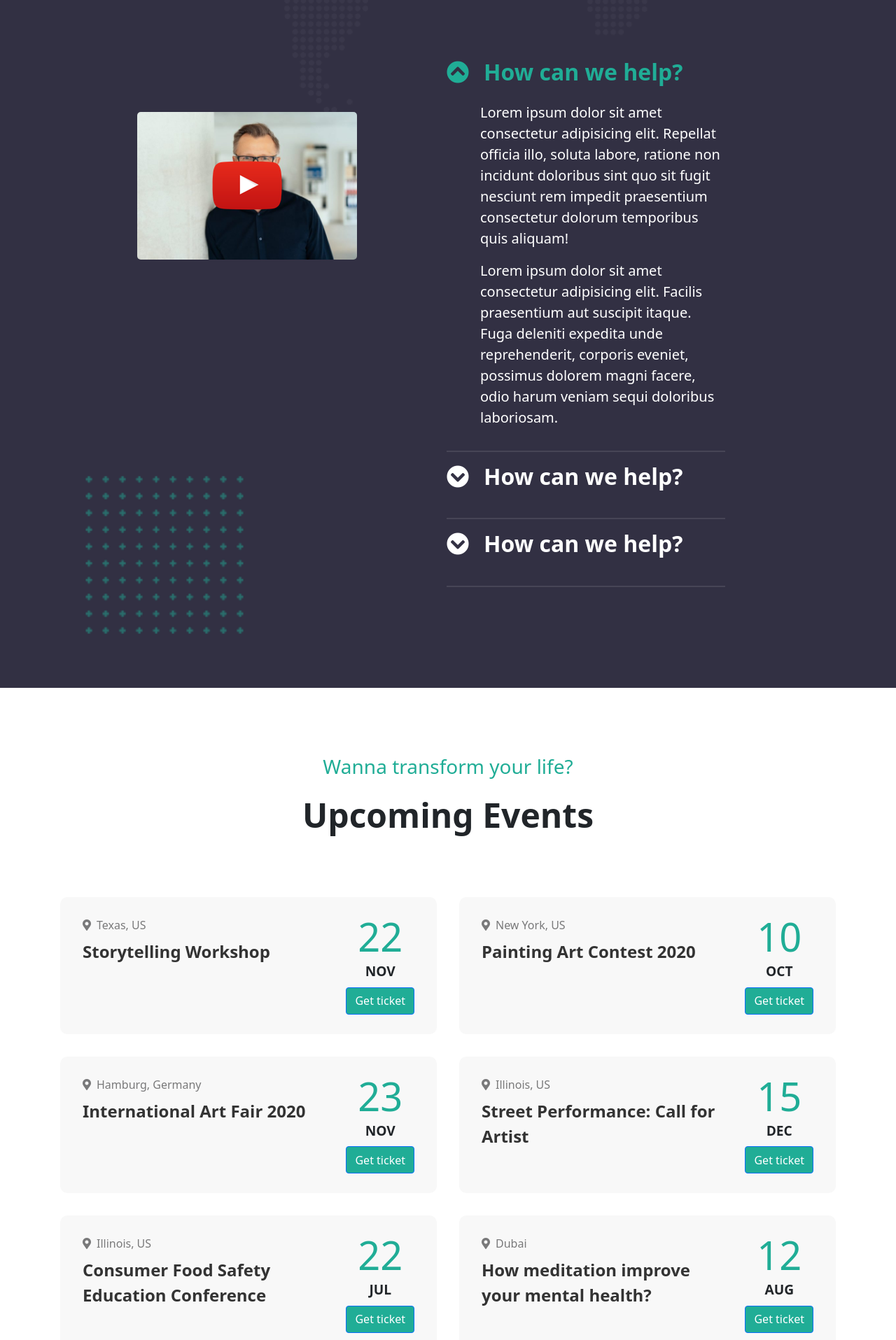
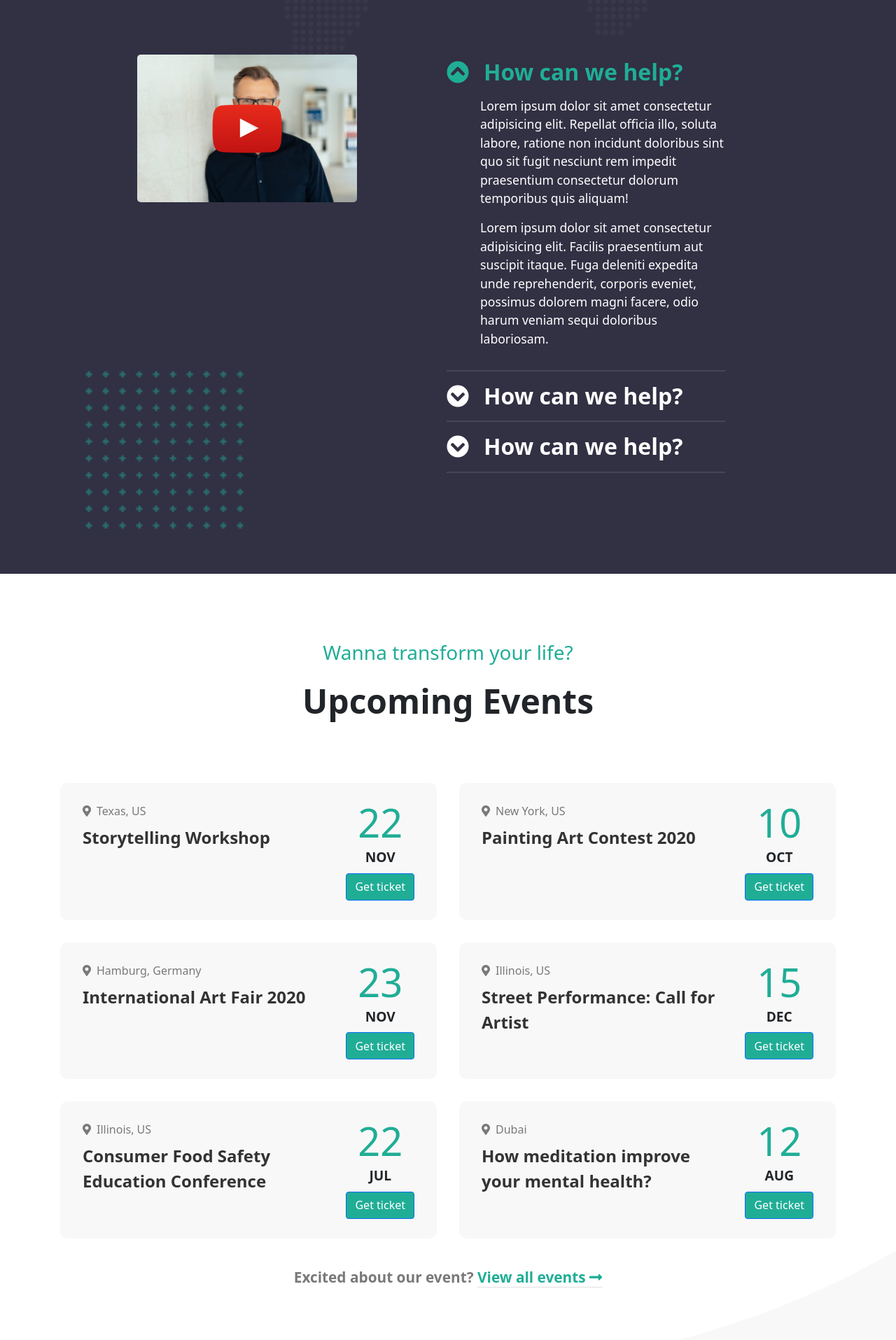
Before and after one commit to Tolihama/proj-html-vuejs, a Vue app: page / in a window 1280 px wide. Shown: the part 3885-5800 px from the top of the page at 70% size. Built offline with nearby package versions, Linux system fonts and the light colour scheme.

Commit message:
Minor graphic fixes

```diff
--- a/src/App.vue
+++ b/src/App.vue
@@ -219,7 +219,7 @@ export default {
     }
 
     &:hover i {
-        animation: arrow 1s;
+        animation: arrow .5s;
     }
 }
 
--- a/src/components/Events.vue
+++ b/src/components/Events.vue
@@ -109,8 +109,11 @@ export default {
 </script>
 
 <style lang="scss" scoped>
-@import "../styles/vars.scss";
+// IMPORTS
+@import '../styles/globals.scss';
+@import '../styles/vars.scss';
 
+// GENERAL COMPONENT
 section {
     background: $bg-section-type-1;
     position: relative;
@@ -118,6 +121,7 @@ section {
     // Bottom svg
     .bottom-svg {
         position: absolute;
+        width: 100%;
         bottom: 0;
         z-index: 0;
 
@@ -215,8 +219,12 @@ section {
     font-weight: 600;
 
     a {
-        text-decoration: none;
         border-bottom: 1px solid #e0e0e0;
+        color: $link-secondary;
+
+        &:hover {
+            color: $link-primary;
+        }
     }
 }
 </style>
--- a/src/components/Video.vue
+++ b/src/components/Video.vue
@@ -36,13 +36,12 @@
                                 :class="{ active: activeFaq === index }"
                                 @click="setActive(index)"
                             >
-                                <h5 class="question fw-bold pb-3">
+                                <h5 class="question fw-bold">
                                     How can we help?
                                 </h5>
-                                <transition name="fade" mode="out-in">
                                 <div
-                                        class="text fs-5"
-                                        v-if="activeFaq === index"
+                                    class="text pt-3"
+                                    v-show="activeFaq === index"
                                 >
                                     <p>
                                         Lorem ipsum dolor sit amet
@@ -65,7 +64,6 @@
                                         laboriosam.
                                     </p>
                                 </div>
-                                </transition>
                             </div>
                         </li>
                     </ul>
@@ -147,6 +145,7 @@ section {
 
             h5 {
                 transform: translateX(-3rem);
+                margin: 0;
                 font-size: 2rem;
                 cursor: pointer;
 
@@ -162,7 +161,15 @@ section {
                 }
             }
 
-            & > .active {
+            .text {
+                height: 0;
+                padding: 0;
+                overflow: hidden;
+                font-size: 1.1rem;
+                transition: all .5s;
+            }
+
+            .active {
                 h5 {
                     color: $secondary-text;
                     transition: all 1s;
@@ -173,23 +180,12 @@ section {
                         margin-right: 0.8rem;
                     }
                 }
+
+                .text {
+                    height: auto;
                 }
             }
         }
     }
-
-// TRANSITIONS
-.fade-enter-active,
-.fade-leave-active {
-    transition: all 1s;
-    padding: 0;
-}
-
-.fade-enter,
-.fade-leave-to {
-    transform: translateY(100%);
-    transition: all 1s;
-    opacity: 0;
-    height: 0;
 }
 </style>
```
Lines whose indentation alone changed are shown as unchanged.
